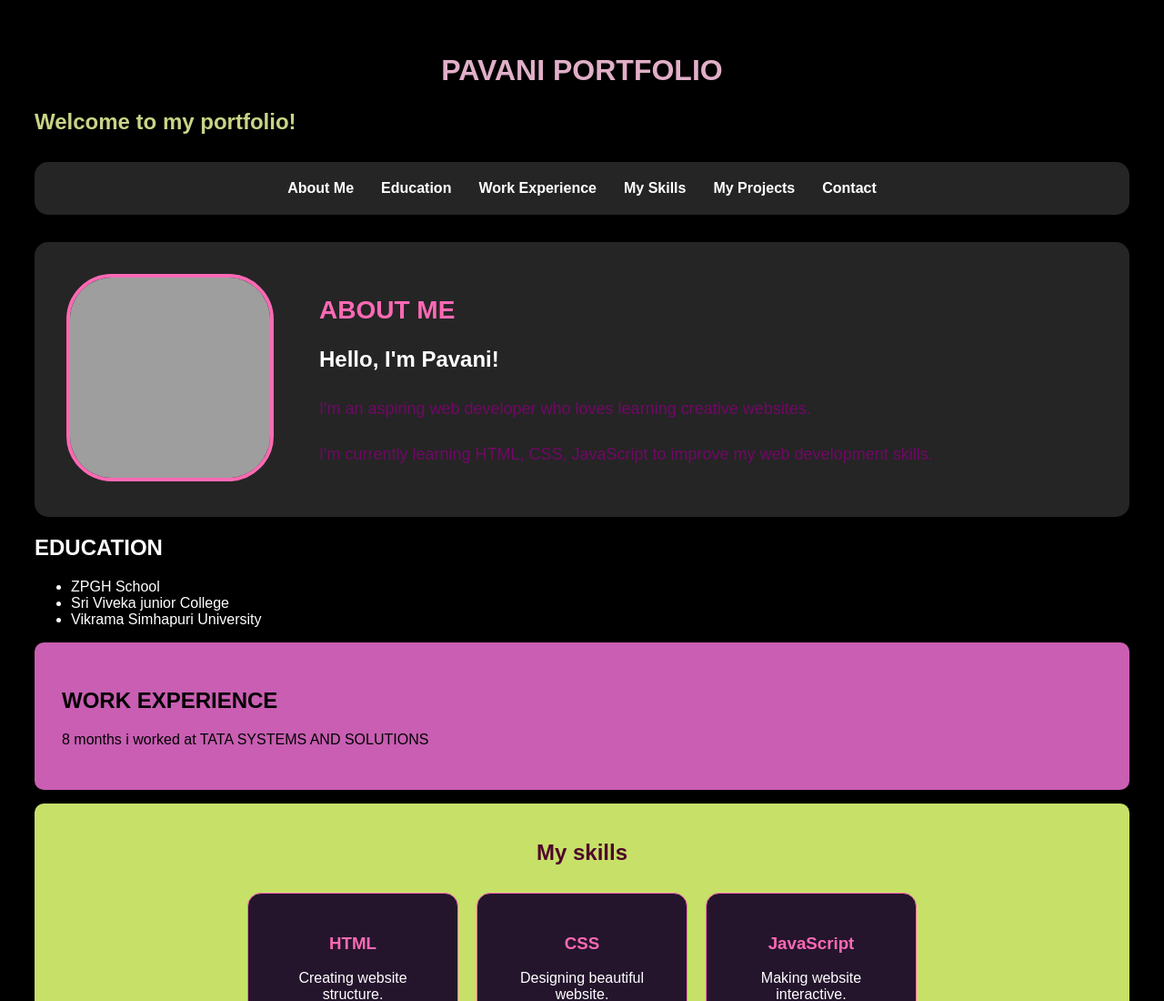
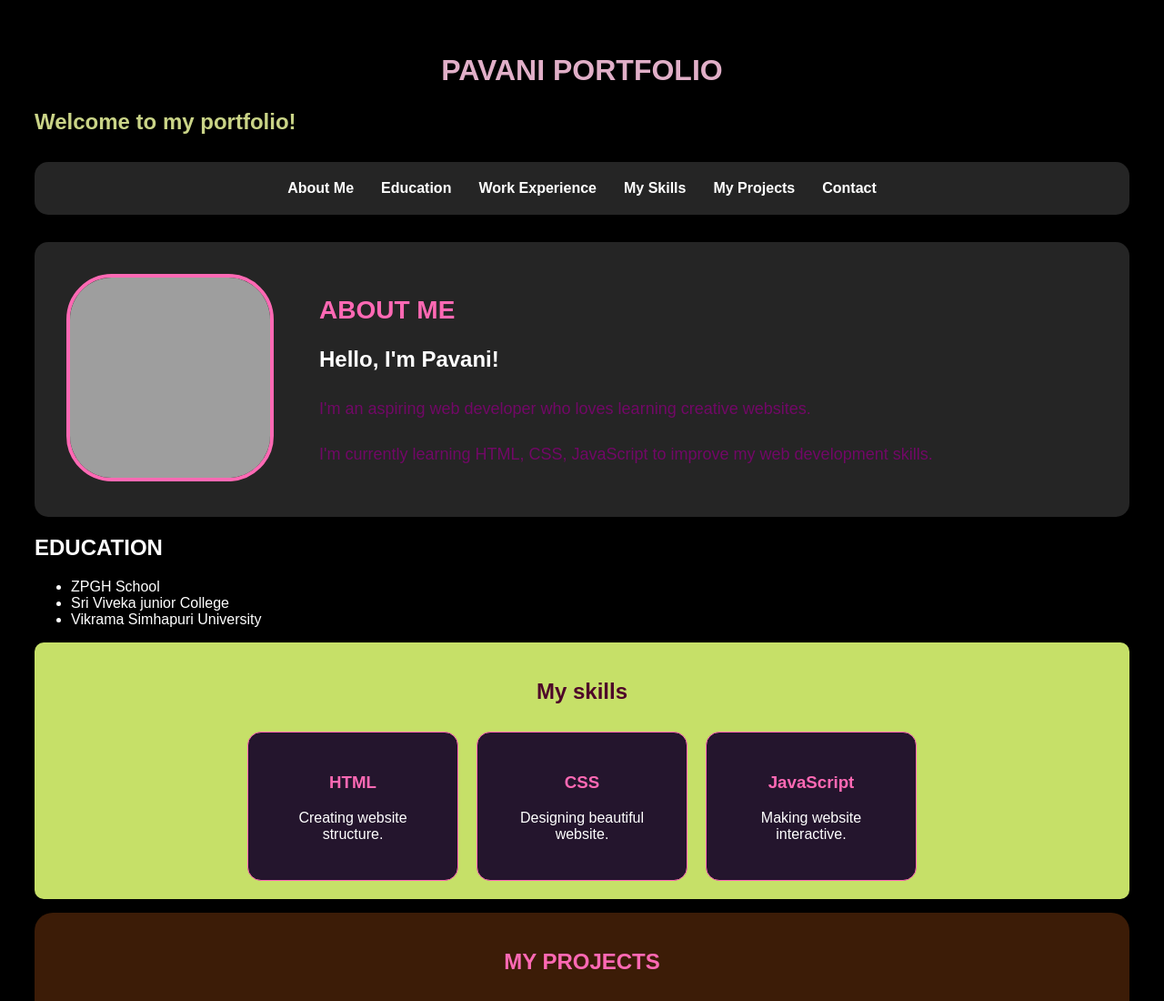
Before and after one commit to devpavani7g-ux/my-Portfolio-repo-1, a plain HTML site: page index.html in a window 1280 px wide. Shown: the top 1100 px of the page at 91% size. Drawn offline with Linux system fonts and the light colour scheme; grey boxes are pictures that could not be loaded.

Commit message:
Update index.html

```diff
--- a/index.html
+++ b/index.html
@@ -59,13 +59,6 @@
         </ul>
 
        </section>
-
-       <section id="experience">
-
-       <h2>WORK EXPERIENCE</h2>
-        <p>8 months i worked at TATA SYSTEMS AND SOLUTIONS</p>
-
-        </section>
 
        <section id="skills">
 
```
